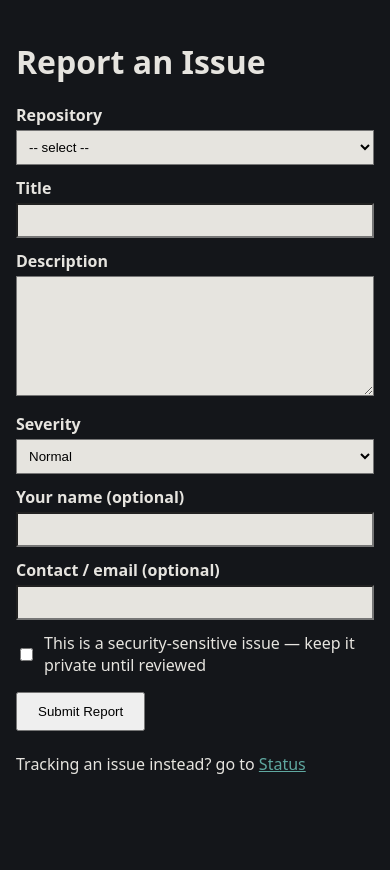
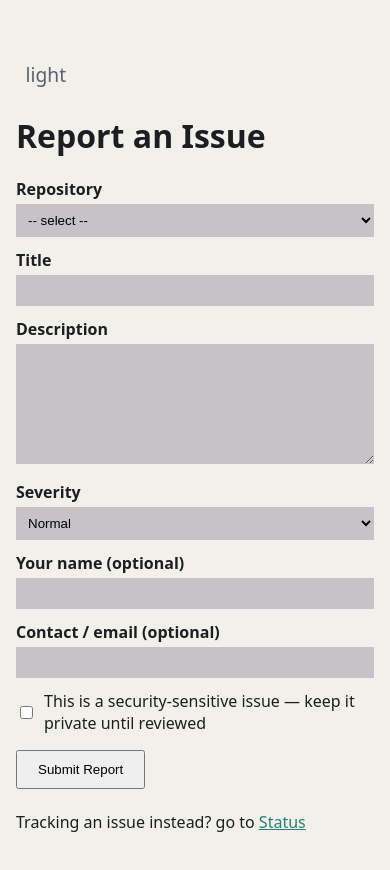
Before and after one commit to omrxm18/IssueTracker, a website: page html/report.html in a window 390 px wide. Before the commit the page ends 844 px from the top, so only its background shows below. Drawn offline with Linux system fonts and the light colour scheme.

Commit message:
add a theme toggle button

```diff
--- a/html/issues.html
+++ b/html/issues.html
@@ -42,6 +42,9 @@
 </head>
 
 <body>
+    <button id="theme-toggle" class="theme-btn" aria-label="Toggle theme">
+        <span id="theme-toggle-text">dark</span>
+    </button>
     <h1>Internal Issue Queue</h1>
     <div class="filters">
         <select id="repoFilter">
@@ -130,6 +133,7 @@
         document.getElementById('statusFilter').addEventListener('change', load);
         load();
     </script>
+    <script src="script.js"></script>
 </body>
 
 </html>
--- a/html/report.html
+++ b/html/report.html
@@ -28,7 +28,8 @@
             width: 100%;
             padding: 8px;
             margin-top: 4px;
-            background-color: var(--text);
+            background-color: var(--text-input);
+            border: var(--border);
             box-sizing: border-box;
         }
 
@@ -59,6 +60,9 @@
 </head>
 
 <body>
+    <button id="theme-toggle" class="theme-btn" aria-label="Toggle theme">
+        <span id="theme-toggle-text">dark</span>
+    </button>
     <h1>Report an Issue</h1>
     <form id="issueForm">
         <label for="repo">Repository</label>
@@ -136,6 +140,7 @@
             }
         });
     </script>
+    <script src="script.js"></script>
 </body>
 
 </html>
--- /dev/null
+++ b/html/script.js
@@ -0,0 +1,42 @@
+const root = document.documentElement;
+const toggleBtn = document.getElementById('theme-toggle');
+const toggleText = document.getElementById('theme-toggle-text');
+
+document.querySelectorAll('.copy-btn').forEach(btn => {
+    btn.addEventListener('click', () => {
+        const value = btn.dataset.copy;
+        navigator.clipboard.writeText(value).then(() => {
+            const original = btn.textContent;
+            btn.textContent = 'Copied!';
+            btn.disabled = true;
+            setTimeout(() => {
+                btn.textContent = original;
+                btn.disabled = false;
+            }, 3000);
+        });
+    });
+});
+
+function applyTheme(theme) {
+    if (theme === 'light') {
+        root.setAttribute('data-theme', 'light');
+        toggleText.textContent = 'light';
+    } else {
+        root.removeAttribute('data-theme');
+        toggleText.textContent = 'dark';
+    }
+}
+
+const saved = localStorage.getItem('theme');
+if (saved) {
+    applyTheme(saved);
+} else if (window.matchMedia('(prefers-color-scheme: light)').matches) {
+    applyTheme('light');
+}
+
+toggleBtn.addEventListener('click', () => {
+    const isLight = root.getAttribute('data-theme') === 'light';
+    const next = isLight ? 'dark' : 'light';
+    applyTheme(next);
+    localStorage.setItem('theme', next);
+});
--- a/html/style.css
+++ b/html/style.css
@@ -1,8 +1,9 @@
 :root {
-    --bg: #14161a;
+    --bg: #455165;
     --text: #e6e4df;
-    --accent: #d99a4e;
-    --link: #5fa8a0;
+    --text-input: #e6e4df;
+    --accent: #bdd94e;
+    --link: #8ddad1;
     --border: #2a2d33;
     --font: system-ui, sans-serif;
     --max-width: 600px;
@@ -12,8 +13,20 @@
     --bg: #f2f0ea;
     --surface: #e9e6dd;
     --text: #1c1e22;
+    --text-input: #c5c3c8;
     --muted: #5d6068;
     --accent: #b5762a;
     --link: #2f7d76;
     --border: #d8d4c8;
 }
+
+.theme-btn {
+    font-family: var(--font-mono);
+    font-size: 1.2rem;
+    background: transparent;
+    color: var(--muted);
+    border: none;
+    border-radius: 3px;
+    padding: 0.3rem 0.6rem;
+    cursor: pointer;
+}
```
Also changed, not shown: html/status.html (+4 -0 lines). Lines whose indentation alone changed are shown as unchanged.
